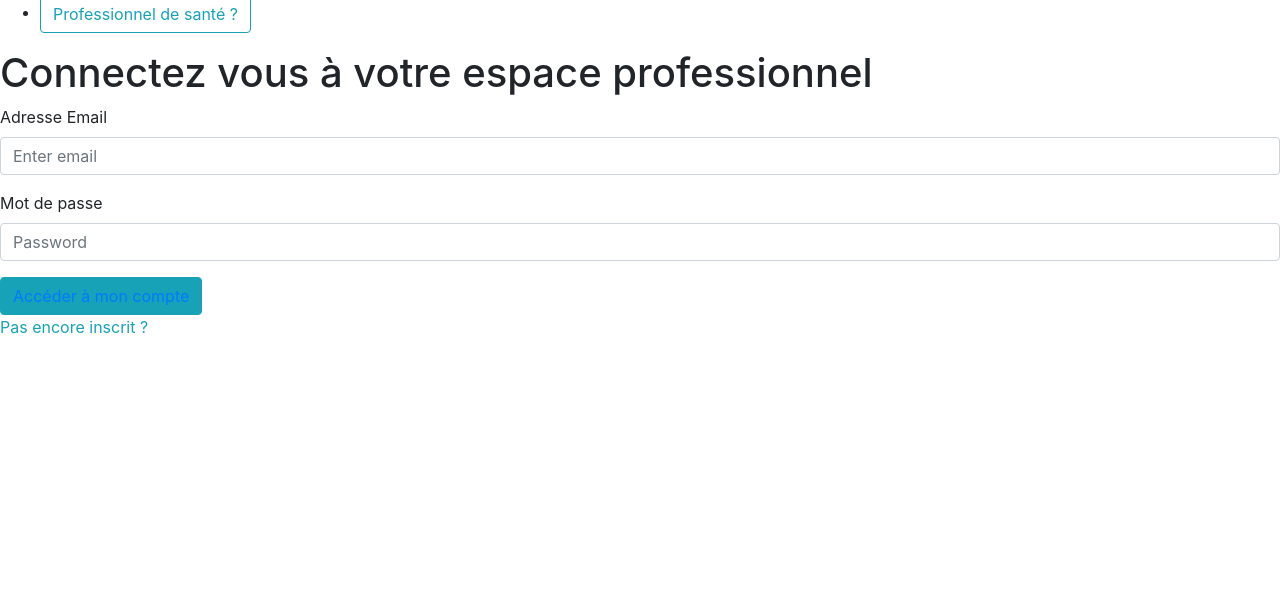
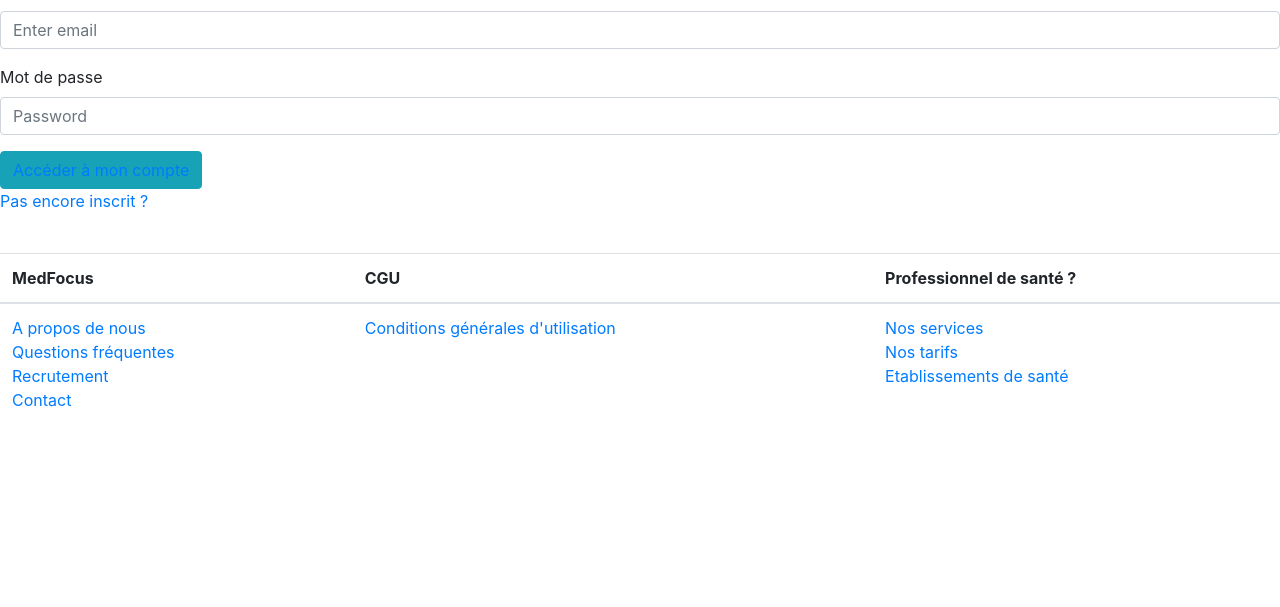
Before and after one commit to NicolasWeinachter/MedFocus, a PHP site: the page made by application/views/pro/login.php in a window 1280 px wide. Shown: the part 193-800 px from the top of the page. Run offline with PHP 8.4, Linux system fonts and the light colour scheme; the template is opened without the code that fills it, so the values that code supplies are empty.

Commit message:
login med

```diff
--- a/application/views/pro/login.php
+++ b/application/views/pro/login.php
@@ -3,21 +3,24 @@
 <head>
     <meta charset="utf-8" />
     <meta http-equiv="X-UA-Compatible" content="IE=edge">
+    <meta name="viewport" content="width=device-width, initial-scale=1">
     <link rel="stylesheet" href="https://maxcdn.bootstrapcdn.com/bootstrap/4.0.0/css/bootstrap.min.css" integrity="sha384-Gn5384xqQ1aoWXA+058RXPxPg6fy4IWvTNh0E263XmFcJlSAwiGgFAW/dAiS6JXm" crossorigin="anonymous">
-    <meta name="viewport" content="width=device-width, initial-scale=1">
-    <link rel="stylesheet" type="text/css" media="screen" href="stylesheet.css" />
+    <link rel="stylesheet" href="<?php echo base_url("assets/css/medfocus.css"); ?>" >
+    <script type="text/javascript" src="<?php echo base_url("assets/js/jquery-3.3.1.min.js"); ?>"></script>
+    <script type="text/javascript" src="<?php echo base_url("assets/js/bootstrap.js"); ?>"></script>
     <title>MedFocus</title>
 </head>
 
 <body>
 	<div id="container1_user">
+
         <header>
             <div id="head">
-            	<div class="logo"><a href="Accueil2.html"><img src="Logo-01.png" width=200px></a></div>
+                <div class="logo"><a href="<?php echo site_url("home/homepage"); ?>"><img src="<?php echo base_url('/assets/images/website/Logo-01.png'); ?>" width=200px></a></div>
                 <div class="connexion">
                     <ul id="onglets">
-                    	<li><a class="btn btn-outline-info" href="login_user.php" role="button">Mon compte</a></li>
-                    	<li><a class="btn btn-outline-info" href="login_med.php" role="button">Professionnel de santé ?</a></li>
+                        <li><a class="btn btn-outline-info" href="<?php echo site_url("user/login"); ?>" role="button">Mon compte</a></li>
+                        <li><a class="btn btn-outline-info" href="<?php echo site_url("pro/login"); ?>" role="button">Professionnel de santé ?</a></li>
                     </ul>
                 </div>
             </div>
@@ -35,17 +38,44 @@
                 <label for="exampleInputPassword1">Mot de passe</label>
                 <input type="password" class="form-control" id="exampleInputPassword1" placeholder="Password">
             </div>
-            <button type="submit" class="btn btn-info"><a class="lien-normal text-blanc" href="profil_med.php"> Accéder à mon compte </a></button>
-            <p><a href="subscribe_form_med_presentation.php" class="text-info">Pas encore inscrit ?</a></p>
-        </form>
-
-
-
+                <button type="submit" class="btn btn-info"><a class="lien-normal text-blanc" href="<?php echo site_url("pro/profil"); ?>"> Accéder à mon compte </a></button>
+                <p><a href="<?php echo site_url("pro/subscribe_form_med_presentation"); ?>">Pas encore inscrit ?</a></p>
         </form>
     </div>
 
-
-
+    <footer>
+        <div id="containerFin">
+        <img class="logo-fin" src="<?php echo base_url('/assets/images/website/Logo-03.png'); ?>" width=200px>
+        <table class="table">
+            <thead>
+                <tr>
+                    <!--coucou -->
+                    <th scope="col">MedFocus</th>
+                    <th scope="col">CGU</th>
+                    <th scope="col">Professionnel de santé ?</th>
+                </tr>
+            </thead>
+            <tbody>
+                <tr>
+                    <td>
+                        <a class =" lien-normal text-blanc" href = "<?php echo site_url("home/about"); ?>">A propos de nous<br></a>
+                        <a class =" lien-normal text-blanc" href ="<?php echo site_url("home/faq"); ?>">Questions fréquentes<br></a>
+                        <a class =" lien-normal text-blanc" href="<?php echo site_url("home/recrutement"); ?>">Recrutement<br></a>
+                        <a class =" lien-normal text-blanc" href="<?php echo site_url("home/contact"); ?>">Contact</a>
+                    </td>
+                    <td>
+                        <a class =" lien-normal text-blanc" href = "<?php echo site_url("home/cgu"); ?>">Conditions générales d'utilisation<br></a>
+                    </td>
+                    <td>
+                        <a class =" lien-normal text-blanc text-blanc" href ="<?php echo site_url("home/services"); ?>">Nos services<br></a>
+                        <a class =" lien-normal text-blanc" href ="<?php echo site_url("home/tarifs"); ?>">Nos tarifs<br></a>
+                        <a class =" lien-normal text-blanc" href ="<?php echo site_url("home/eds"); ?>">Etablissements de santé<br></a>
+                    </td>
+                </tr>
+            </tbody>
+        </table>
+        </div>
+    </footer>
 
 </body>
 </html>
```
Lines whose indentation alone changed are shown as unchanged.
